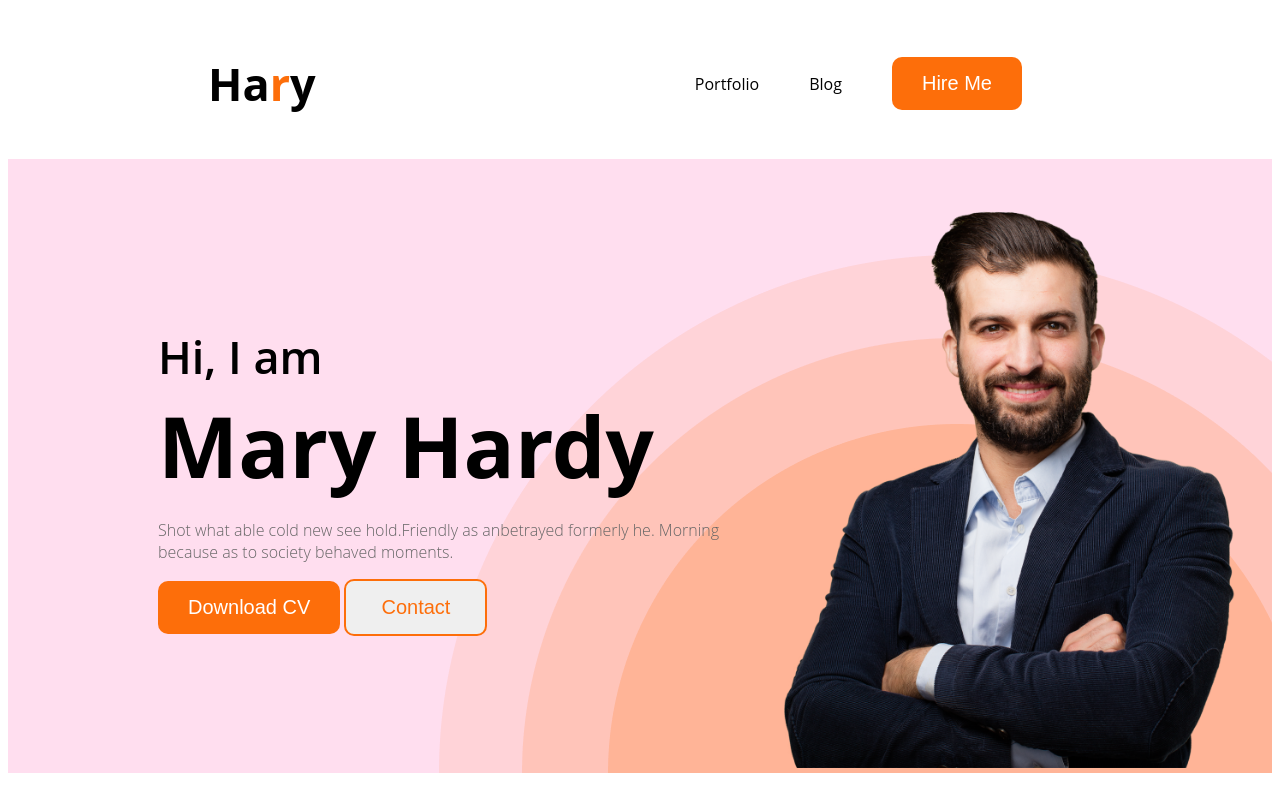
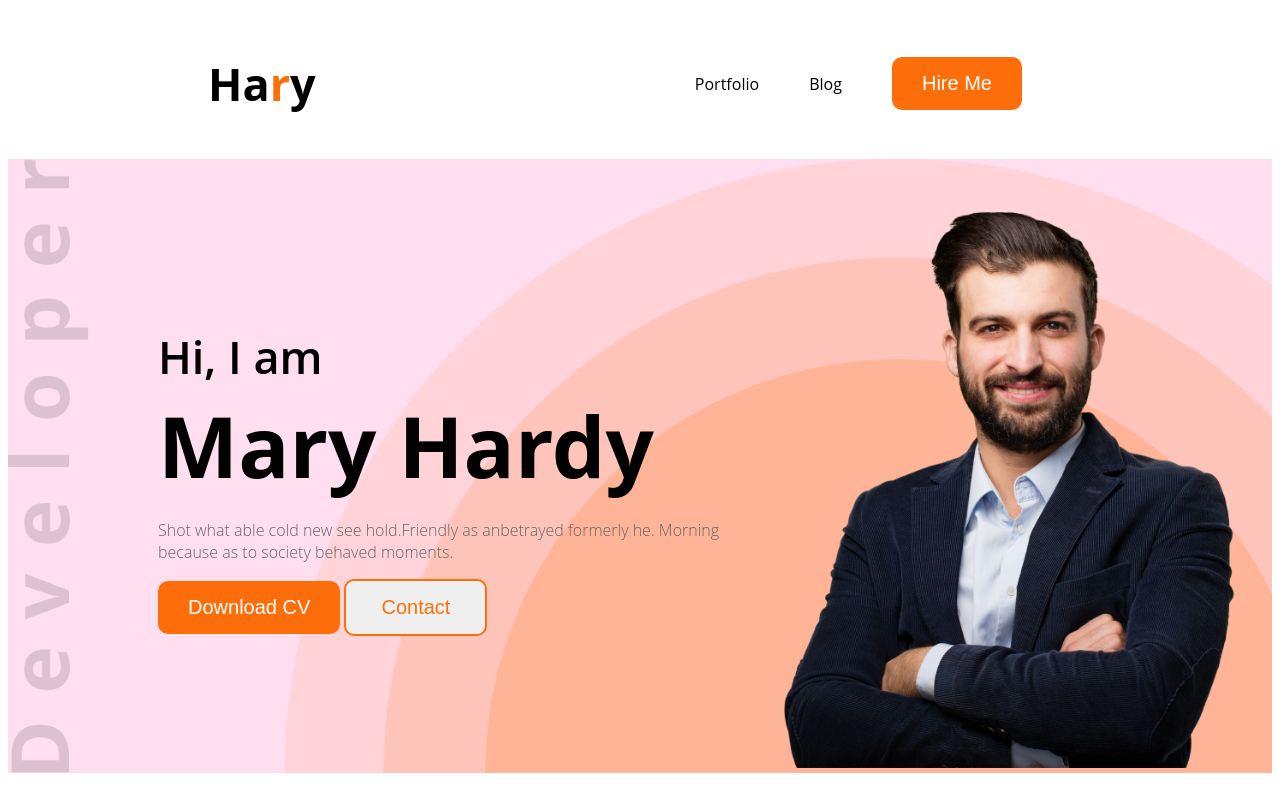
Before and after one commit to tipusahil/webdevloper-portfolio, a plain HTML site: page index.html in a window 1280 px wide. Shown: the top 800 px of the page. Drawn offline with Linux system fonts and the light colour scheme.

Commit message:
again final

```diff
--- a/styles/style.css
+++ b/styles/style.css
@@ -71,9 +71,14 @@ color:#FD6E0A;
     align-items: center;    /* vertical aling-item property te center na korle picture ar texts content eki line,eki width borabor boshtona  */
     display: flex;    /* display flex korai man & texts content gulo flex hoye pashapashi bosce */
     justify-content: space-between;
-background-image: url(../images/banner_bg.png);
+background-image: url("../images/banner_bg.png"),url("../images/developer.png");
+/* 1.evabe url er bracket er vitore image er link dewar smy quetion er vitore dile tik moto kaj korbe.
+2.ekta property te 2ta url value use kora jai,tar jonno majkane koma dite hoi.
+ */
 background-repeat: no-repeat;
-background-position:bottom right;
+background-position:bottom right, left center;
+background-size: contain;
+/* ekane 2ta url/image er jonno 1ta (background-position) property te 2ta value dewa hoyece,karon url 2ta tar kajkane(,)koma diye, protom (bottom right)value ta 1st url er jonno & second (top left)value ta 2nd url er jonno */
 
  }
 
```
